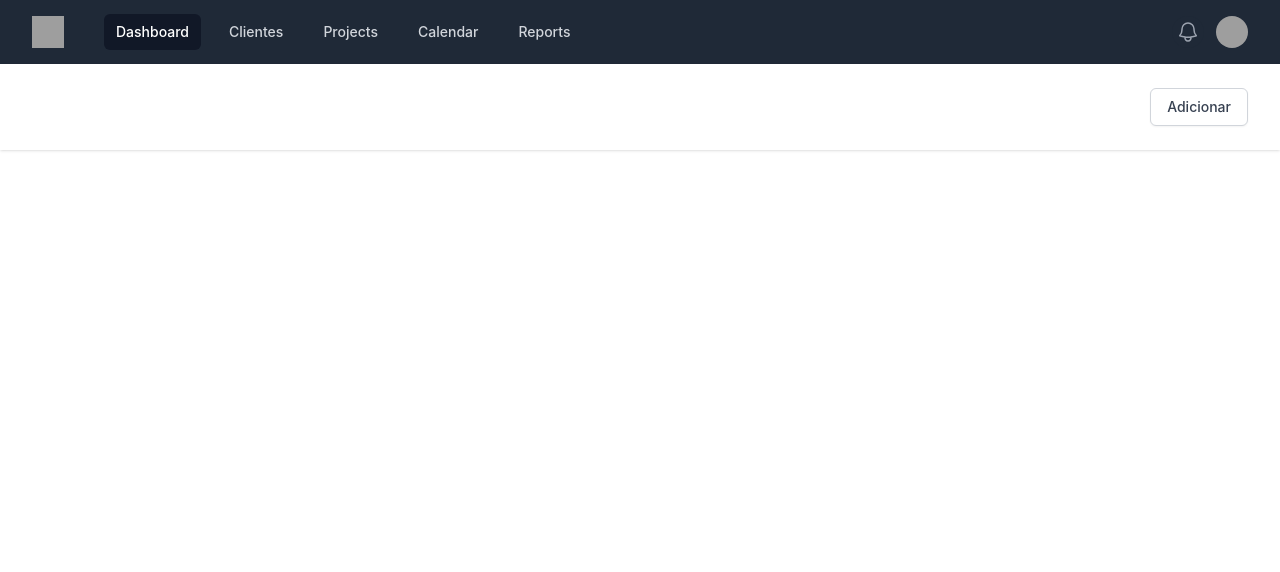
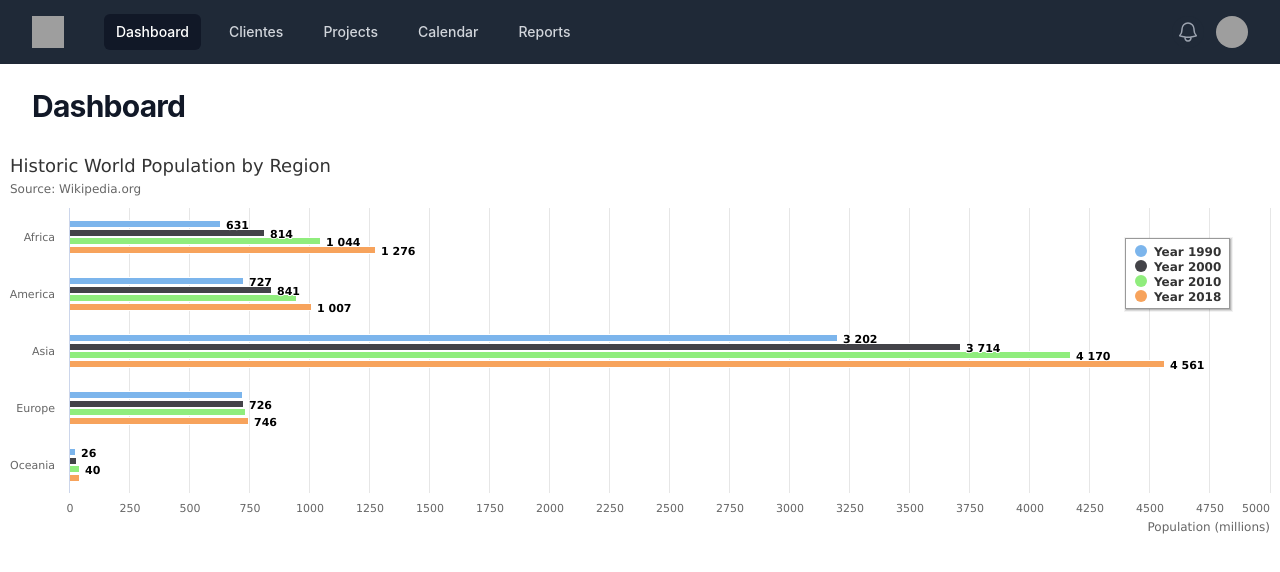
Before and after one commit to LukasdeSouza/crm, a React (Create React App) app: page /dashboard in a window 1280 px wide. Shown: the top 572 px of the page. Built offline with nearby package versions, Linux system fonts and the light colour scheme; grey boxes are pictures that could not be loaded.

Commit message:
adding highcharts

```diff
--- a/package.json
+++ b/package.json
@@ -13,6 +13,8 @@
     "apollo": "^2.34.0",
     "graphql": "^16.6.0",
     "graphql-tag": "^2.12.6",
+    "highcharts": "^10.3.3",
+    "highcharts-react-official": "^3.1.0",
     "mobx": "^6.8.0",
     "mobx-react-lite": "^3.4.0",
     "react": "^18.2.0",
--- a/src/App.js
+++ b/src/App.js
@@ -1,8 +1,7 @@
 import { BrowserRouter, Route, Routes } from "react-router-dom";
-import CustomerForm from "./components/customerForm";
-import PageHeader from "./components/pageHeader";
 import CustomersPage from "./pages/customers";
 import NewCustomerPage from "./pages/customers/new";
+import DashboardPage from "./pages/dashboard";
 import LoginComponent from "./pages/login";
 
 export default function Login() {
@@ -10,7 +9,7 @@ export default function Login() {
     <BrowserRouter>
       <Routes>
         <Route path='/login' element={<LoginComponent />} />
-        <Route path='/dashboard' element={<PageHeader />} />
+        <Route path='/dashboard' element={<DashboardPage />} />
         <Route path='/clients' element={<CustomersPage />} />
         <Route path='/new-client' element={<NewCustomerPage />} />
       </Routes>
--- /dev/null
+++ b/src/components/charts/index.js
@@ -0,0 +1,83 @@
+import React from 'react'
+import Highcharts from 'highcharts'
+import HighchartsReact from 'highcharts-react-official'
+
+const options = {
+  chart: {
+    type: 'bar'
+  },
+  title: {
+    text: 'Historic World Population by Region',
+    align: 'left'
+  },
+  subtitle: {
+    text: 'Source: <a ' +
+      'href="https://en.wikipedia.org/wiki/List_of_continents_and_continental_subregions_by_population"' +
+      'target="_blank">Wikipedia.org</a>',
+    align: 'left'
+  },
+  xAxis: {
+    categories: ['Africa', 'America', 'Asia', 'Europe', 'Oceania'],
+    title: {
+      text: null
+    }
+  },
+  yAxis: {
+    min: 0,
+    title: {
+      text: 'Population (millions)',
+      align: 'high'
+    },
+    labels: {
+      overflow: 'justify'
+    }
+  },
+  tooltip: {
+    valueSuffix: ' millions'
+  },
+  plotOptions: {
+    bar: {
+      dataLabels: {
+        enabled: true
+      }
+    }
+  },
+  legend: {
+    layout: 'vertical',
+    align: 'right',
+    verticalAlign: 'top',
+    x: -40,
+    y: 80,
+    floating: true,
+    borderWidth: 1,
+    backgroundColor:
+      Highcharts.defaultOptions.legend.backgroundColor || '#FFFFFF',
+    shadow: true
+  },
+  credits: {
+    enabled: false
+  },
+  series: [{
+    name: 'Year 1990',
+    data: [631, 727, 3202, 721, 26]
+  }, {
+    name: 'Year 2000',
+    data: [814, 841, 3714, 726, 31]
+  }, {
+    name: 'Year 2010',
+    data: [1044, 944, 4170, 735, 40]
+  }, {
+    name: 'Year 2018',
+    data: [1276, 1007, 4561, 746, 42]
+  }]
+}
+
+
+const BasicChart = () => <div>
+  <HighchartsReact
+    highcharts={Highcharts}
+    options={options}
+  />
+</div>
+
+export default BasicChart
--- a/src/components/pageHeader/index.js
+++ b/src/components/pageHeader/index.js
@@ -11,7 +11,7 @@ const user = {
     'https://images.unsplash.com/photo-1472099645785-5658abf4ff4e?ixlib=rb-1.2.1&ixid=eyJhcHBfaWQiOjEyMDd9&auto=format&fit=facearea&facepad=2&w=256&h=256&q=80',
 }
 const navigation = [
-  { name: 'Dashboard', href: '#', current: true },
+  { name: 'Dashboard', href: '/dashboard', current: true },
   { name: 'Clientes', href: '/clients', current: false },
   { name: 'Projects', href: '#', current: false },
   { name: 'Calendar', href: '#', current: false },
@@ -27,7 +27,7 @@ function classNames(...classes) {
   return classes.filter(Boolean).join(' ')
 }
 
-export default function PageHeader({ title, children }) {
+export default function PageHeader({ title, children, customers }) {
   const navigate = useNavigate()
 
   return (
@@ -183,11 +183,14 @@ export default function PageHeader({ title, children }) {
         <header className="bg-white shadow">
           <div className="mx-auto max-w-7xl py-6 px-4 sm:px-6 lg:px-8 flex flex-row justify-between">
             <h1 className="text-3xl font-bold tracking-tight text-gray-900">{title}</h1>
-            <button type="button"
-              className="inline-flex items-center rounded-md border border-gray-300 bg-white px-4 py-2 text-sm font-medium text-gray-700 shadow-sm hover:bg-gray-50 focus:outline-none focus:ring-2 focus:ring-indigo-500 focus:ring-offset-2"
-              onClick={() => navigate('/new-client')}>
-              Adicionar
-            </button>
+            {customers
+              &&
+              <button type="button"
+                className="inline-flex items-center rounded-md border border-gray-300 bg-white px-4 py-2 text-sm font-medium text-gray-700 shadow-sm hover:bg-gray-50 focus:outline-none focus:ring-2 focus:ring-indigo-500 focus:ring-offset-2"
+                onClick={() => navigate('/new-client')}>
+                Adicionar
+              </button>}
+
           </div>
         </header>
         {children}
--- a/src/pages/customers/index.js
+++ b/src/pages/customers/index.js
@@ -5,6 +5,7 @@ import PageHeader from '../../components/pageHeader'
 const CustomersPage = () => {
   return (
     <PageHeader title={'Listagem de Clientes'}
+      customers
       children={
         <>
           <CustomerList />
--- /dev/null
+++ b/src/pages/dashboard/index.js
@@ -0,0 +1,15 @@
+import PageHeader from '../../components/pageHeader'
+import BasicChart from '../../components/charts'
+
+const DashboardPage = () => {
+  return (
+    <PageHeader
+      title={'Dashboard'}
+      children={
+        <BasicChart />
+      }
+    />
+  )
+}
+
+export default DashboardPage
```
Also changed, not shown: 1 other file (tests, documents, lock files or other folders).
